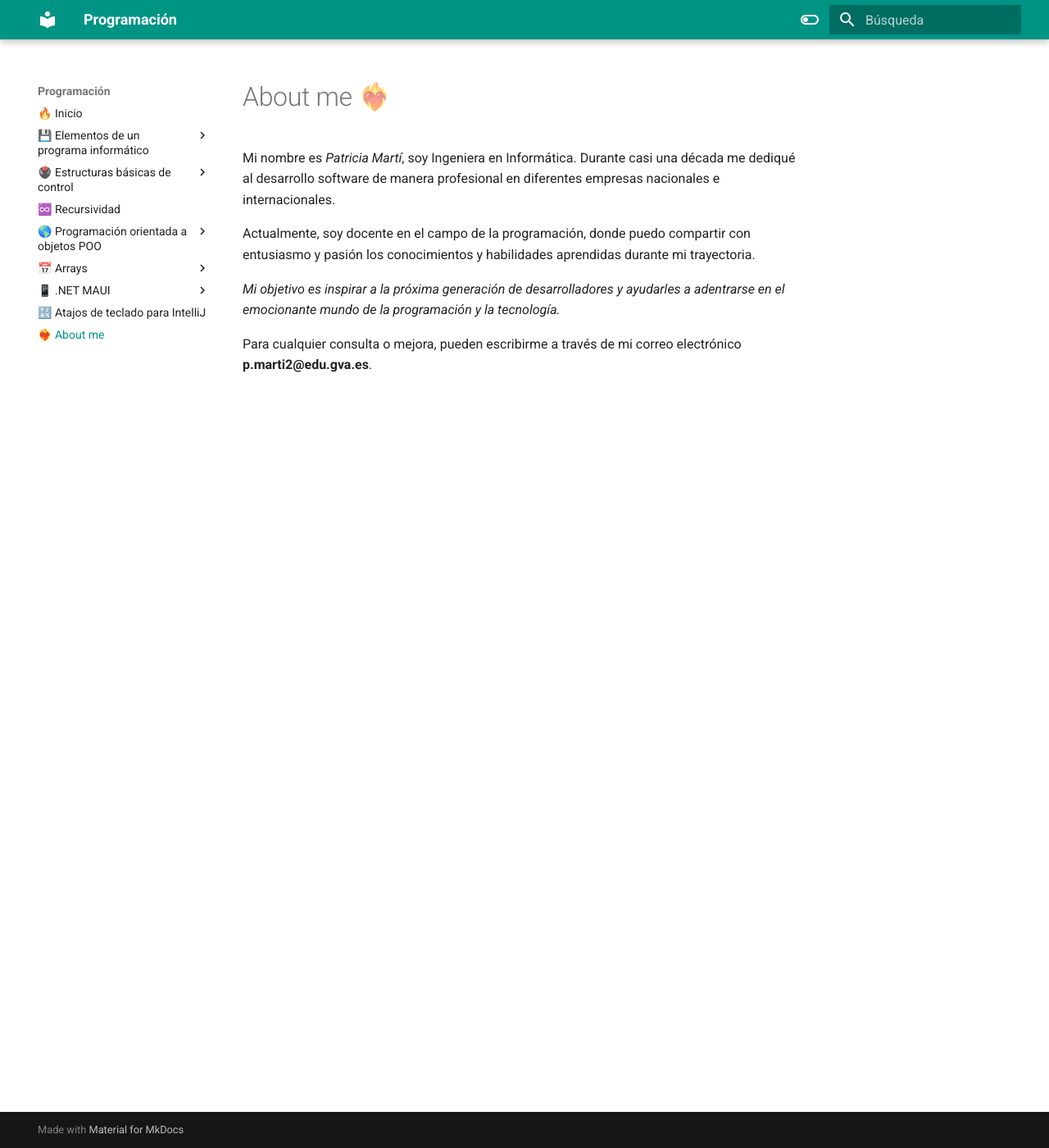
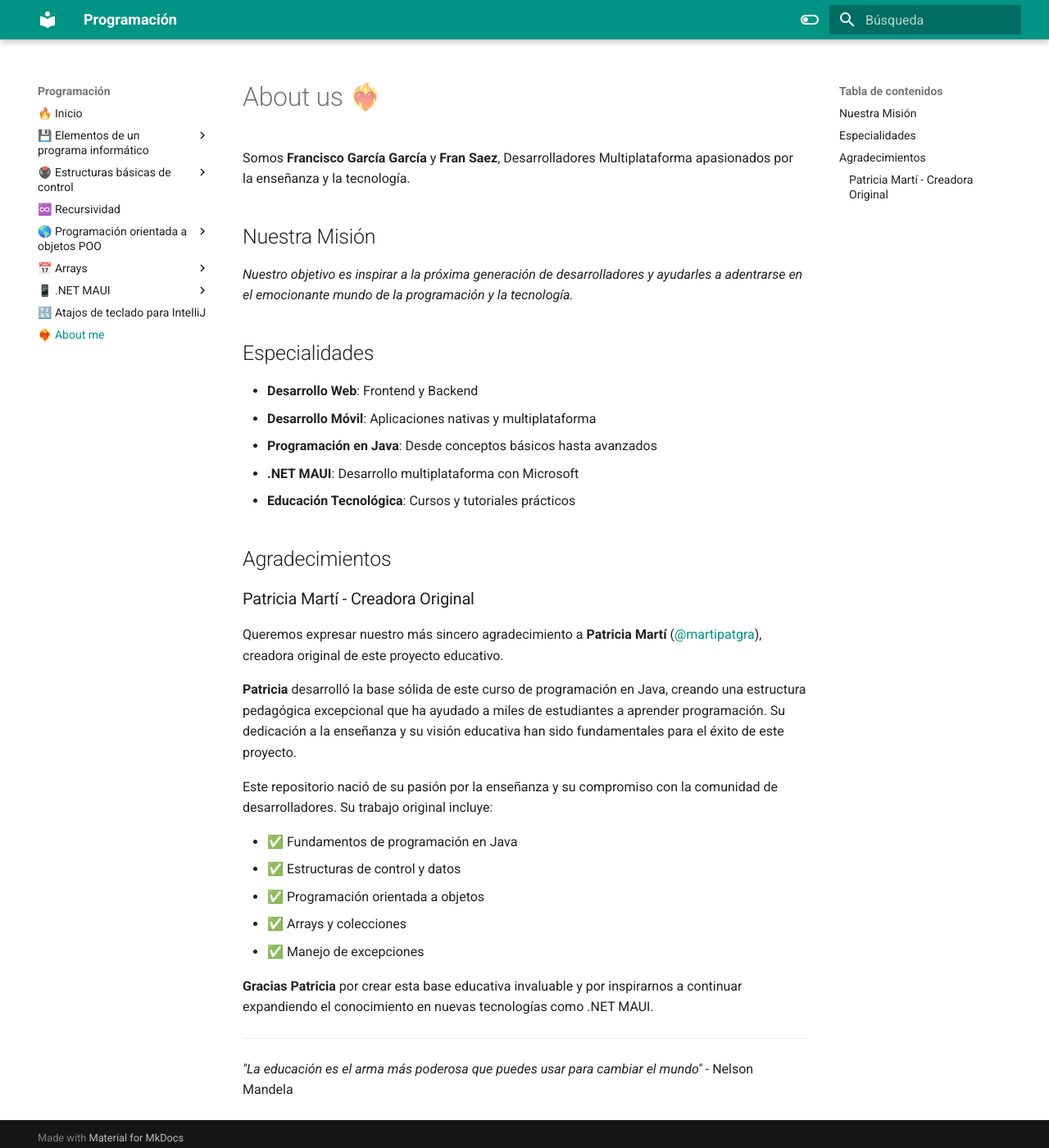
Before and after one commit to FranGarciaNav/programacionJava-main, an MkDocs documentation site: the page built from docs/about.md, in a window 1280 px wide and 1400 px high. Shown: the whole window at 82% size. Built offline with MkDocs 1.6.1 and Material for MkDocs 9.7.7, drawn with Linux system fonts in a browser that asks for light colours.

Commit message:
Agradeciemientos

```diff
--- a/docs/about.md
+++ b/docs/about.md
@@ -1,9 +1,37 @@
-# About me ❤️‍🔥
+# About us ❤️‍🔥
 
-Mi nombre es *Patricia Martí*, soy Ingeniera en Informática. Durante casi una década me dediqué al desarrollo software de manera profesional en diferentes empresas nacionales e internacionales.
+Somos **Francisco García García** y **Fran Saez**, Desarrolladores Multiplataforma apasionados por la enseñanza y la tecnología.
 
-Actualmente, soy docente en el campo de la programación, donde puedo compartir con entusiasmo y pasión los conocimientos y habilidades aprendidas durante mi trayectoria.
+## Nuestra Misión
 
-_Mi objetivo es inspirar a la próxima generación de desarrolladores y ayudarles a adentrarse en el emocionante mundo de la programación y la tecnología._
+_Nuestro objetivo es inspirar a la próxima generación de desarrolladores y ayudarles a adentrarse en el emocionante mundo de la programación y la tecnología._
 
-Para cualquier consulta o mejora, pueden escribirme a través de mi correo electrónico **p.marti2@edu.gva.es**.
+## Especialidades
+
+- **Desarrollo Web**: Frontend y Backend
+- **Desarrollo Móvil**: Aplicaciones nativas y multiplataforma
+- **Programación en Java**: Desde conceptos básicos hasta avanzados
+- **.NET MAUI**: Desarrollo multiplataforma con Microsoft
+- **Educación Tecnológica**: Cursos y tutoriales prácticos
+
+## Agradecimientos
+
+### Patricia Martí - Creadora Original
+
+Queremos expresar nuestro más sincero agradecimiento a **Patricia Martí** ([@martipatgra](https://github.com/martipatgra)), creadora original de este proyecto educativo.
+
+**Patricia** desarrolló la base sólida de este curso de programación en Java, creando una estructura pedagógica excepcional que ha ayudado a miles de estudiantes a aprender programación. Su dedicación a la enseñanza y su visión educativa han sido fundamentales para el éxito de este proyecto.
+
+Este repositorio nació de su pasión por la enseñanza y su compromiso con la comunidad de desarrolladores. Su trabajo original incluye:
+
+- ✅ Fundamentos de programación en Java
+- ✅ Estructuras de control y datos
+- ✅ Programación orientada a objetos
+- ✅ Arrays y colecciones
+- ✅ Manejo de excepciones
+
+**Gracias Patricia** por crear esta base educativa invaluable y por inspirarnos a continuar expandiendo el conocimiento en nuevas tecnologías como .NET MAUI.
+
+---
+
+*"La educación es el arma más poderosa que puedes usar para cambiar el mundo"* - Nelson Mandela
```
